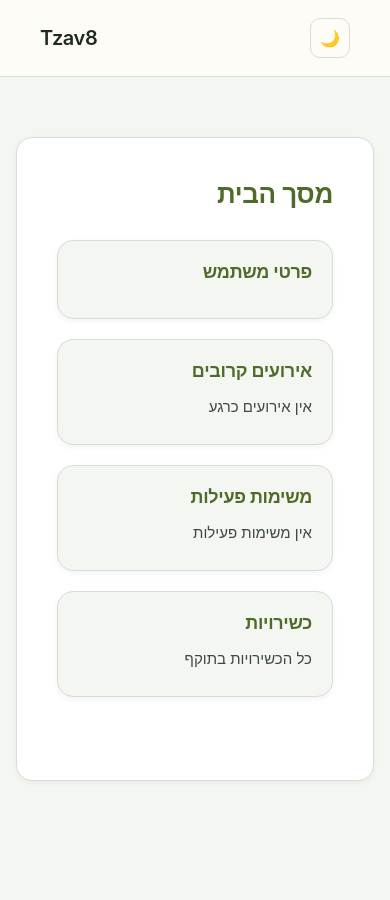
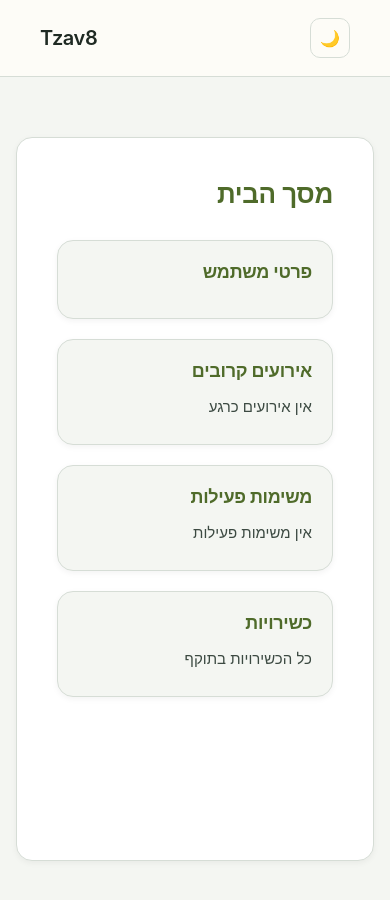
Before and after one commit to dorlevi7/tzav8, a React (Vite) app in the folder client/: page /home in a window 390 px wide. Shown: the top 900 px of the page. Before the commit the page ends 844 px from the top, so only its background shows below. Built offline with nearby package versions, Linux system fonts and the light colour scheme.

Commit message:
Fix mobile grid layout and ensure dashboard cards stay inside container

```diff
--- a/client/src/styles/pages/Home.css
+++ b/client/src/styles/pages/Home.css
@@ -1,6 +1,7 @@
 .home-container {
     width: 100%;
-min-height: calc(100dvh - 80px);    padding: 60px 16px;
+min-height: 100%;
+    padding: 60px 16px;
 
     display: flex;
     justify-content: center;
```
